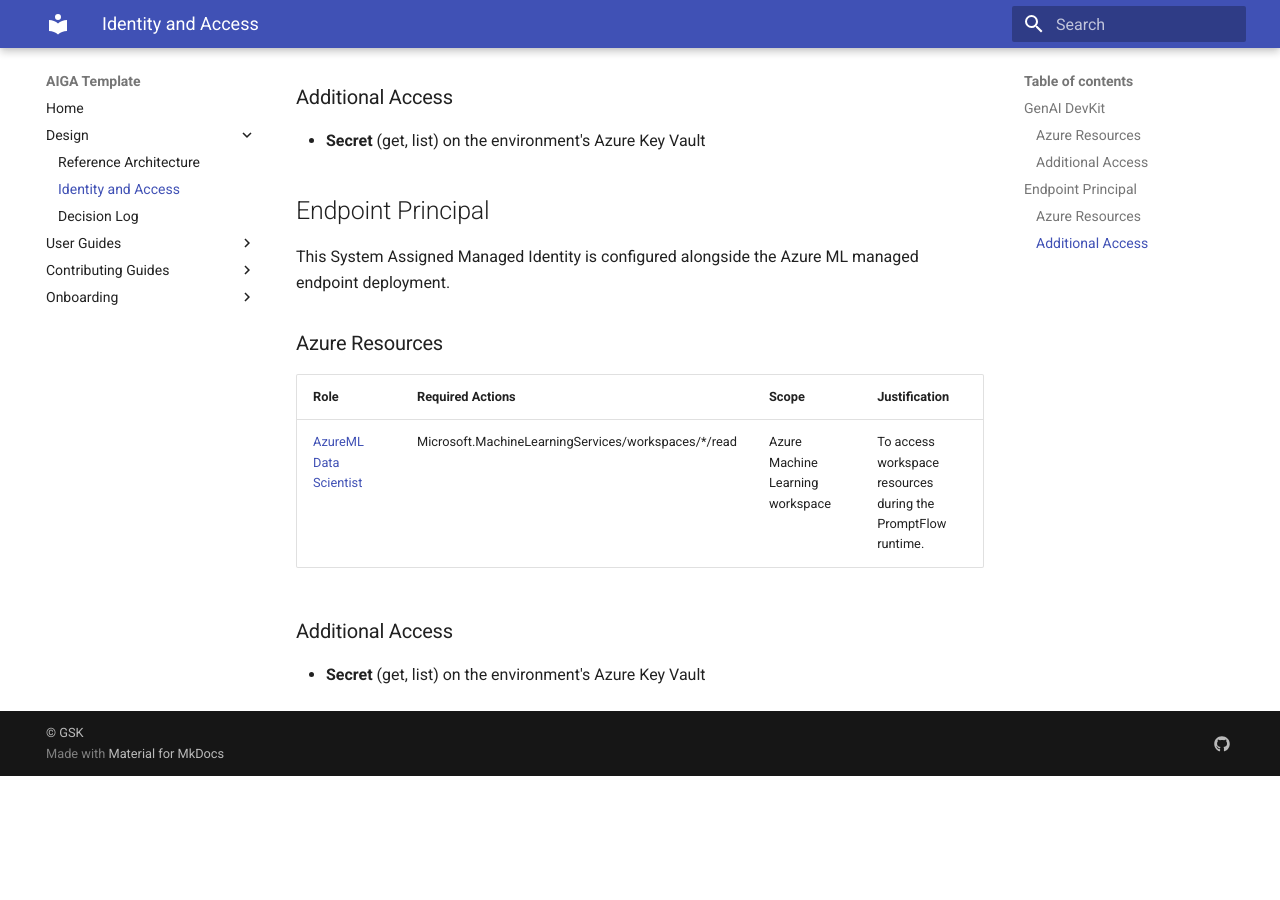
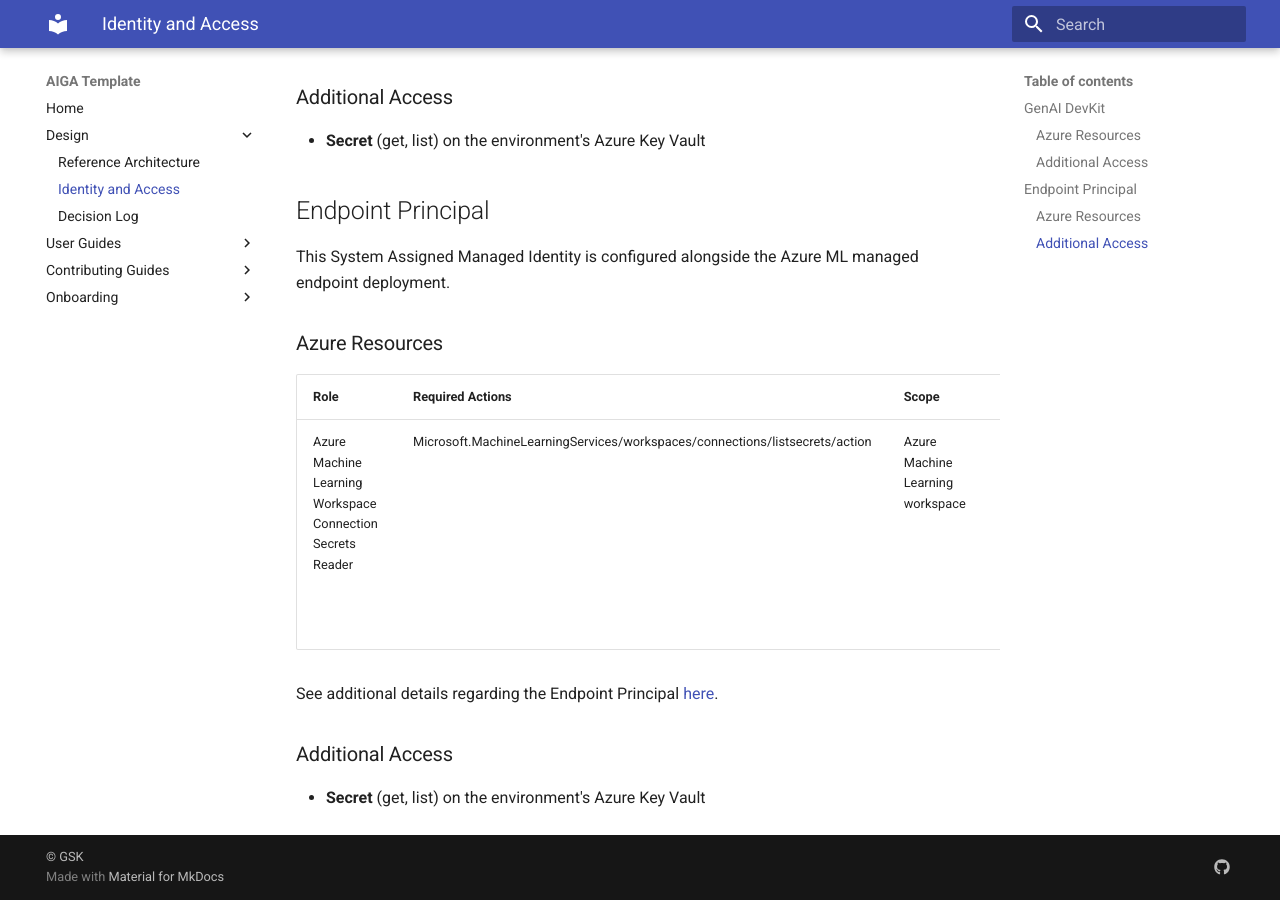
Before and after one commit to crew-sherlock/Experiment1, an MkDocs documentation site: the page built from docs/design/identity-and-access.md, in a window 1280 px wide and 900 px high, scrolled down 1034 px. Built offline with MkDocs 1.6.1 and Material for MkDocs 9.7.7, drawn with Linux system fonts in a browser that asks for light colours; before the commit the page ends 1810 px from its top, so only the background shows below that.

Commit message:
fix: update to connection secrets reader (#66)
The `deploy-aml` configures the Managed Endpoint's identity with access
to the Azure ML Workspace. This pull request updates the assigned role
to "Azure Machine Learning Workspace Connection Secrets Reader".

In some scenarios, this role is "auto-assigned" by Azure ML, however
I've opted to keep it in out pipeline for an "explicit" assignment.

For ref:
https://learn.microsoft.com/en-us/azure/machine-learning/how-to-deploy-online-endpoint-with-secret-injection?view=azureml-api-2&tabs=sai#create-an-endpoint

---------

Co-authored-by: Liam Moat <liam.moat@microsoft.com>

```diff
--- a/docs/design/identity-and-access.md
+++ b/docs/design/identity-and-access.md
@@ -29,7 +29,9 @@
 
 | Role | Required Actions | Scope | Justification |
 | ---- | ---------------- | ----- | ------------- |
-| [AzureML Data Scientist](https://learn.microsoft.com/en-us/azure/role-based-access-control/built-in-roles/ai-machine-learning#azureml-data-scientist) | Microsoft.MachineLearningServices/workspaces/\*/read | Azure Machine Learning workspace | To access workspace resources during the PromptFlow runtime. |
+| Azure Machine Learning Workspace Connection Secrets Reader | Microsoft.MachineLearningServices/workspaces/connections/listsecrets/action | Azure Machine Learning workspace | To access workspace's default secret store, including workspace connections, from the PromptFlow runtime. |
+
+See additional details regarding the Endpoint Principal [here](https://learn.microsoft.com/en-us/azure/machine-learning/how-to-deploy-online-endpoint-with-secret-injection?view=azureml-api-2&tabs=sai#create-an-endpoint).
 
 ### Additional Access
 
```
Also changed, not shown: .cspell.json, 1 other file.
